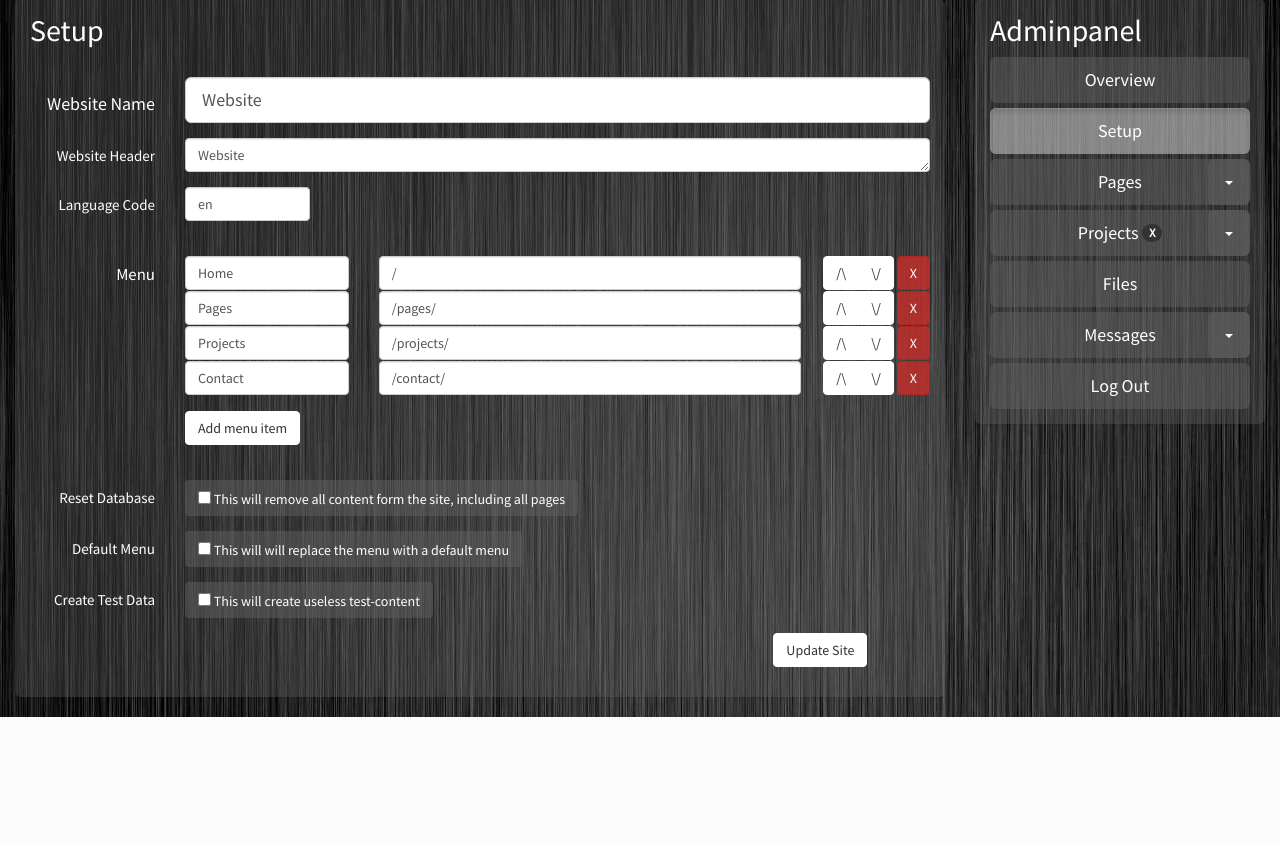
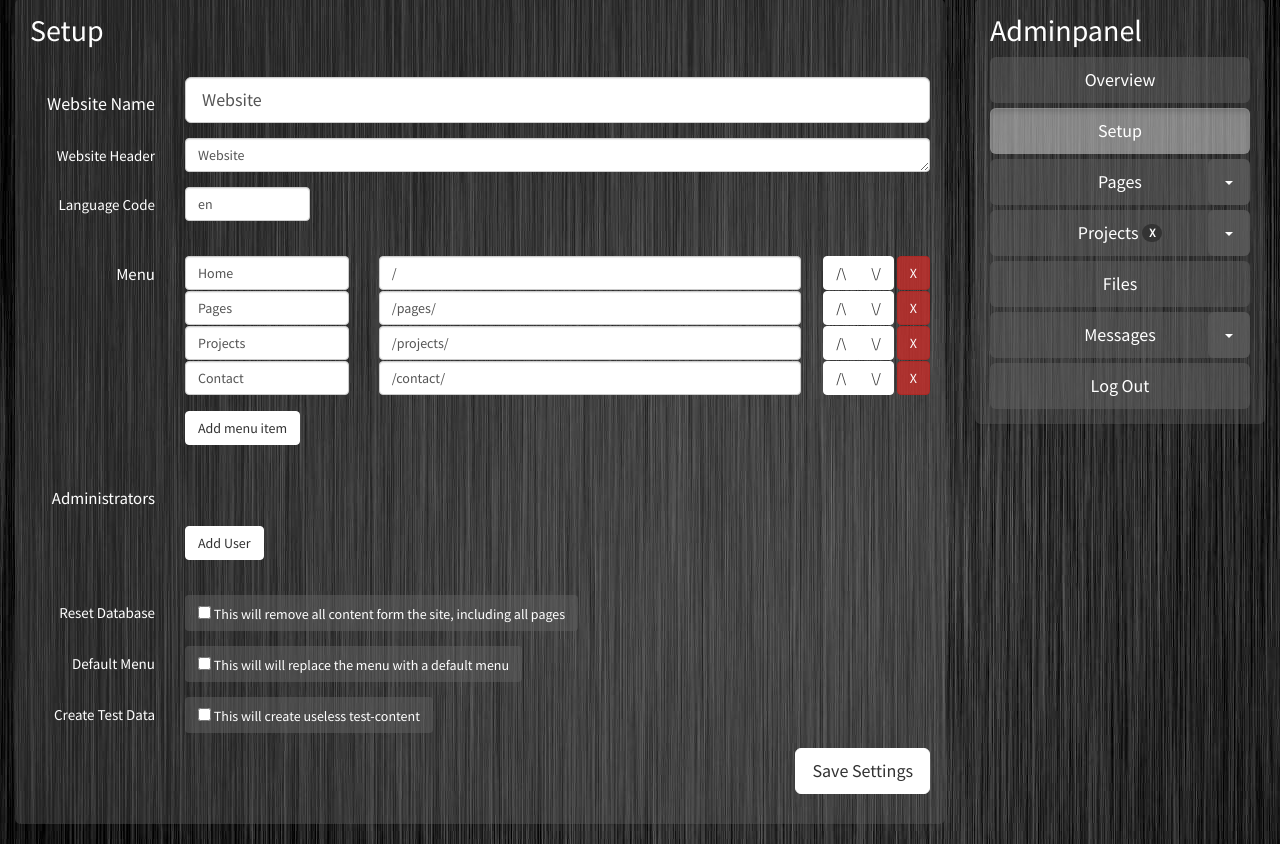
Before and after one commit to Aggrathon/AggrathonWebsite, a Flask app: page /admin/setup/ in a window 1280 px wide. Shown: the part 97-941 px from the top of the page. Before the commit the page ends 814 px from the top, so only its background shows below. Run offline with Flask 2, Linux system fonts and the light colour scheme; data comes from the database, SQL or seed files in the repository; data that the repository does not hold is empty; parts of the project's set-up code (start-up, migrations or seed data) failed here and were passed over; some libraries are stand-ins or nearby versions.

Commit message:
Implement administrator changing improve the setup admin page

```diff
--- a/Aggrathon Server/model.py
+++ b/Aggrathon Server/model.py
@@ -36,20 +36,29 @@ def get_stats():
 	messages = Message.query.count()
 	return {'pages':pages, 'projects':projects, 'messages':messages}
 
-def set_menu(menu):
+def set_menu(titles, targets):
 	oldmenu = Menu.query.all()
+	if len(oldmenu) == len(titles):
+		same = True
+		for index, val in enumerate(oldmenu):
+			if val.title != titles[index] or val.target != targets[index]:
+				same = False
+				break
+		if same:
+			return False
 	curr = 0
-	while( curr < len(oldmenu) and curr < len(menu) ):
-		oldmenu[curr].title = menu[curr]['title']
-		oldmenu[curr].target = menu[curr]['target']
+	while( curr < len(oldmenu) and curr < len(titles) ):
+		oldmenu[curr].title = titles[curr]
+		oldmenu[curr].target = targets[curr]
 		curr += 1
-	while(curr < len(menu)):
-		db.session.add(Menu(menu[curr]['title'], menu[curr]['target']))
+	while(curr < len(titles)):
+		db.session.add(Menu(titles[curr], targets[curr]))
 		curr += 1
 	while(curr < len(oldmenu)):
 		db.session.delete(oldmenu[curr])
 		curr += 1
 	db.session.commit()
+	return True
 
 def set_site_info(name, header, language):
 	if name is None:
@@ -67,6 +76,34 @@ def set_site_info(name, header, language):
 		site.header = header
 		site.language = language
 	db.session.commit()
+
+def get_user_list():
+	return db.session.query(User.email).all()
+
+def set_user_list(list):
+	usrs = User.query.all()
+	matched = []
+	for usr in usrs:
+		if usr.email not in list:
+			db.session.delete(usr)
+		else:
+			matched.append(usr.email)
+	if len(usrs) == len(list) == len(matched):
+		return True
+	for email in list:
+		if email not in matched:
+			if len(email.split('@')) == 2 and len(email.split('@')[1].split('.')) > 1:
+				matched.append(email)
+				db.session.add(User(email))
+			else:
+				flash('\''+email+'\' is not a valid email', 'danger')
+	if len(matched) > 0:
+		flash("Administrators changed", "success")
+		db.session.commit()
+		return True
+	else:
+		session.rollback()
+		return False
 
 
 ### PAGES ###
--- a/Aggrathon Server/routes.py
+++ b/Aggrathon Server/routes.py
@@ -75,11 +75,11 @@ def setup():
 			targets = request.values.getlist('menu_target')
 			menu = []
 			curr = 0
-			while curr < len(titles):
-				menu.append({'title': titles[curr], 'target':targets[curr]})
-				curr += 1
-			model.set_menu(menu)
-			flash("Menu updated", "success")
+			if model.set_menu(titles, targets):
+				flash("Menu updated", "success")
+		users = request.values.getlist('user')
+		if len(users) == 0 or not model.set_user_list(users):
+			flash("The site must have at least one active administrator", "danger")
 		#testdata
 		if(request.values.getlist('test')):
 			model.create_test_data()
--- a/Aggrathon Server/templates/admin/setup.html
+++ b/Aggrathon Server/templates/admin/setup.html
@@ -2,23 +2,29 @@
 	function addMenuItem() {
 		$('div#menu').append('<div class="row" style="padding-bottom:1px;">'
 				+ '<div class="col-sm-3"><input type="text" class="form-control" placeholder="Title" name="menu_title" /></div>'
-				+ '<div class="col-sm-6 col-md-5 col-lg-6"><input type="text" class="form-control" placeholder="Target" name="menu_target" /></div>'
-				+ '<div class="col-sm-3 col-md-4 col-lg-3 pull-right text-right" style="padding-left:0px;">'
+				+ '<div class="col-sm-6 col-lg-7"><input type="text" class="form-control" placeholder="Target" name="menu_target" /></div>'
+				+ '<div class="col-sm-3 col-lg-2 pull-right text-right" style="padding-left:0px;">'
 				+ '<div class="btn-group">'
 				+	'<button type="button" class="btn btn-primary" onclick="moveMenuItemUp(this);">/\\</button>'
 				+	'<button type="button" class="btn btn-primary" onclick="moveMenuItemDown(this);">\\/</button>'
-				+ '</div> <button type="button" class="btn btn-danger" onclick="removeMenuItem(this);">X</button></div></div>');
-	}
-	function removeMenuItem(item) {
-		$(item).parent().remove();
+				+ '</div> <button type="button" class="btn btn-danger" onclick="removeItem(this);">X</button></div></div>');
 	}
 	function moveMenuItemUp(item) {
-		var it = $(item).parent().parent();
+		var it = $(item).parent().parent().parent();
 		it.insertBefore(it.prev());
 	}
 	function moveMenuItemDown(item) {
-		var it = $(item).parent().parent();
+		var it = $(item).parent().parent().parent();
 		it.insertAfter(it.next());
+	}
+
+	function removeItem(item) {
+		$(item).parent().parent().remove();
+	}
+
+	function addUser() {
+		$('div#users').append('<div class="row" style="padding-bottom:1px;"><div class="col-xs-11"><input type="email" class="form-control" placeholder="admin@email.com" name="user" /></div>'
+				+ '<div class="col-xs-1 text-right pull-right" style="padding-left:0px;"><button type="button" class="btn btn-danger" onclick="removeItem(this);">X</button></div></div>');
 	}
 </script>
 
@@ -49,7 +55,7 @@
 						<button type="button" class="btn btn-primary" onclick="moveMenuItemUp(this);">/\</button>
 						<button type="button" class="btn btn-primary" onclick="moveMenuItemDown(this);">\/</button>
 					</div>
-					<button type="button" class="btn btn-danger" onclick="removeMenuItem(this);">X</button>
+					<button type="button" class="btn btn-danger" onclick="removeItem(this);">X</button>
 				</div>
 			</div>
 			{% endfor %}
@@ -59,6 +65,22 @@
 		<div class="col-sm-10 col-sm-offset-2" id="menusize">
 			<button class="btn btn-primary" type="button" onclick="addMenuItem();">Add menu item</button>
 		</div>
+	</div>
+
+	<br />
+	<div class="form-group">
+		<big class="col-sm-2 control-label">Administrators</big>
+		<div class="col-sm-10" id="users">
+			{% for user in content.data.users %}
+			<div class="row" style="padding-bottom:1px;">
+				<div class="col-xs-11"><input type="email" class="form-control" placeholder="admin@email.com" name="user" value="{{ user.email }}" /></div>
+				<div class="col-xs-1 text-right pull-right" style="padding-left:0px;"><button type="button" class="btn btn-danger" onclick="removeItem(this);">X</button></div>
+			</div>
+			{% endfor %}
+		</div>
+	</div>
+	<div class="form-group">
+		<div class="col-sm-10 col-sm-offset-2"><button type="button" class="btn btn-primary" onclick="addUser();">Add User</button></div>
 	</div>
 
 	<br />
@@ -105,10 +127,8 @@
 	</div>
 
 	<div class="form-group">
-		<div class="input-group col-sm-10 col-sm-offset-1">
-			<div class="pull-right">
-				<input class="btn btn-primary" type="submit" value="Update Site" />
-			</div>
+		<div class="col-xs-12 text-right">
+			<input class="btn btn-primary btn-lg" type="submit" value="Save Settings" />
 		</div>
 	</div>
 </form>
--- a/Aggrathon Server/view.py
+++ b/Aggrathon Server/view.py
@@ -119,12 +119,10 @@ class AdminPages(Enum):
 	forwarding = 9
 
 def show_admin(page):
-	#if not isloggedin:
-		#abort(403)
 	if page is AdminPages.admin:
 		return create_page_admin('Admin', 'admin/overview.html', **model.get_stats())
 	if page is AdminPages.setup:
-		return create_page_admin('Setup', 'admin/setup.html', **model.get_site_info())
+		return create_page_admin('Setup', 'admin/setup.html', users=model.get_user_list(), **model.get_site_info())
 	if page is AdminPages.pages:
 		return create_page_admin('Pages', 'admin/pages/pages.html', pages=model.page_list_admin())
 	if page is AdminPages.createpage:
```
